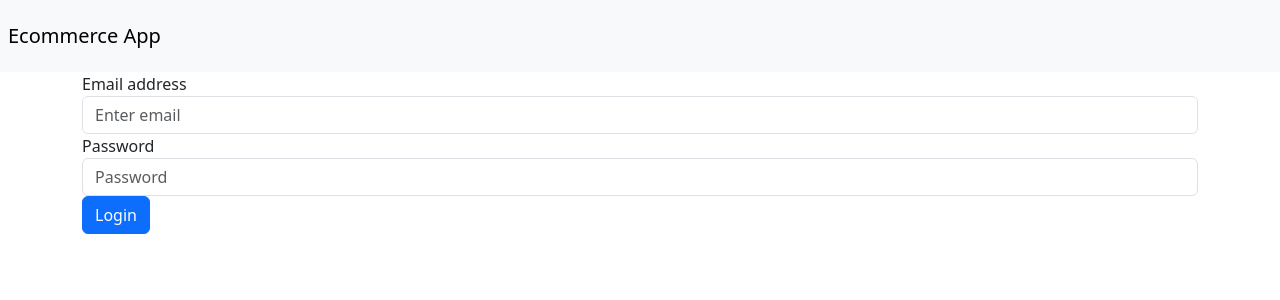
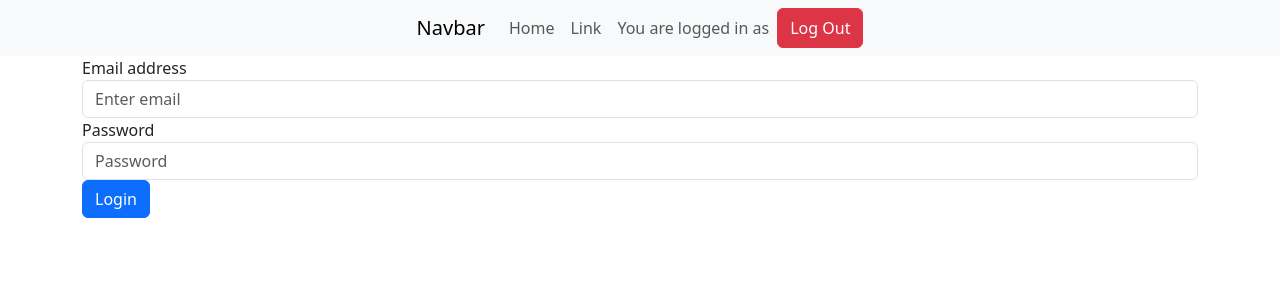
Before and after one commit to obaidashfaq20/ecommerce-app, a React (Create React App) app: page / in a window 1280 px wide. Shown: the top 300 px of the page. Built offline with nearby package versions, Linux system fonts and the light colour scheme.

Commit message:
Login and Logut feature with token

```diff
--- a/src/App.js
+++ b/src/App.js
@@ -1,7 +1,7 @@
 import axios from "axios";
 import Login from "./components/login";
 import Navbar from "./components/navbar";
-import { LOGIN_URL } from './constants/constant';
+import { LOGIN_URL, LOGOUT_URL } from './constants/constant';
 import React, { useState } from 'react'
 import Logout from "./components/logout";
 
@@ -41,20 +41,30 @@ function App() {
     }
   };
 
-  const handleLogout = async (event) => {
+  const handleLogout = async(event) => {
     event.preventDefault();
+    // TODO - With out bearer token Handle error
+    // const response = await axios.delete(LOGOUT_URL);
+    const response = await axios.delete(LOGOUT_URL,{
+      headers: {Authorization: `Bearer ${token}`}
+    });
 
-    // const response
+    if (response.status >= 200 && response.status < 300) {
+      setUserEmail('');
+      setToken('');
+      setUser({email: '', password: ''});
+      localStorage.removeItem('token');
+      localStorage.removeItem('userEmail');
+    } else {
+      console.log(response.data);
+    }
   };
 
   return (
     <>
-    <Navbar userEmail={userEmail}/>
+    <Navbar userEmail={userEmail} handleLogout={handleLogout}/>
     <div className="container">
-    { userEmail ?
-        <Logout
-          handleLogout={handleLogout}
-        /> :
+    { !userEmail &&
         <Login
           user={user}
           handleChange={handleChange}
--- a/src/components/logout.js
+++ b/src/components/logout.js
@@ -1,9 +1,11 @@
 import React from 'react'
 
-export default function Logout() {
+export default function Logout(props) {
   return (
-    <button className='btn btn-danger'>
-      Log Out
-    </button>
+    <>
+      <button onClick={props.handleLogout} className='btn btn-danger'>
+        Log Out
+      </button>
+    </>
   )
 }
--- a/src/components/navbar.js
+++ b/src/components/navbar.js
@@ -1,12 +1,34 @@
 import React, { useEffect } from 'react'
+import Logout from './logout';
 
 export default function Navbar(props) {
   useEffect(()=>{
     console.log(props)
   }, [props]);
   return (
-    <nav className="navbar navbar-light bg-light">
-      <a className="navbar-brand m-2" href="/">Ecommerce App {props.userEmail}</a>
-    </nav>
+    <div>
+      <nav className="navbar navbar-expand-lg navbar-light bg-light d-flex justify-content-center">
+        <div>
+          <a className="navbar-brand" href="#">Navbar</a>
+        </div>
+
+        <div>
+          <ul className="navbar-nav mr-auto mt-2 mt-lg-0 d-flex">
+            <li className="nav-item active">
+              <a className="nav-link" href="#">Home</a>
+            </li>
+            <li className="nav-item">
+              <a className="nav-link" href="#">Link</a>
+            </li>
+            <li className="nav-item">
+              <span className="nav-link">You are logged in as {props.userEmail}</span>
+            </li>
+            <Logout
+              handleLogout={props.handleLogout}
+            />
+          </ul>
+        </div>
+      </nav>
+    </div>
   )
 }
--- a/src/constants/constant.js
+++ b/src/constants/constant.js
@@ -1,2 +1,3 @@
 export const BASE_URL = "http://localhost:3001";
 export const LOGIN_URL = `${BASE_URL}/login`;
+export const LOGOUT_URL = `${BASE_URL}/logout`;
```
